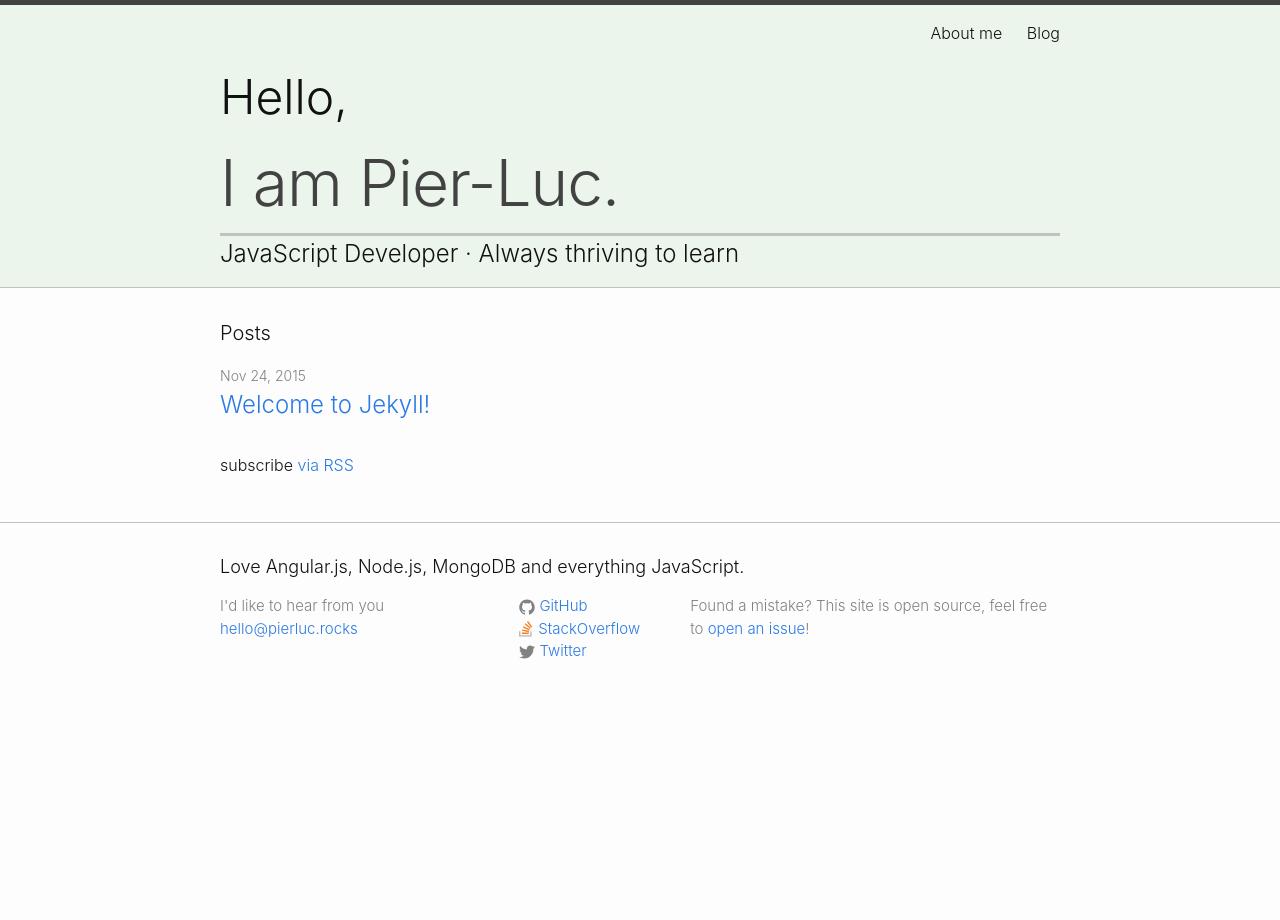
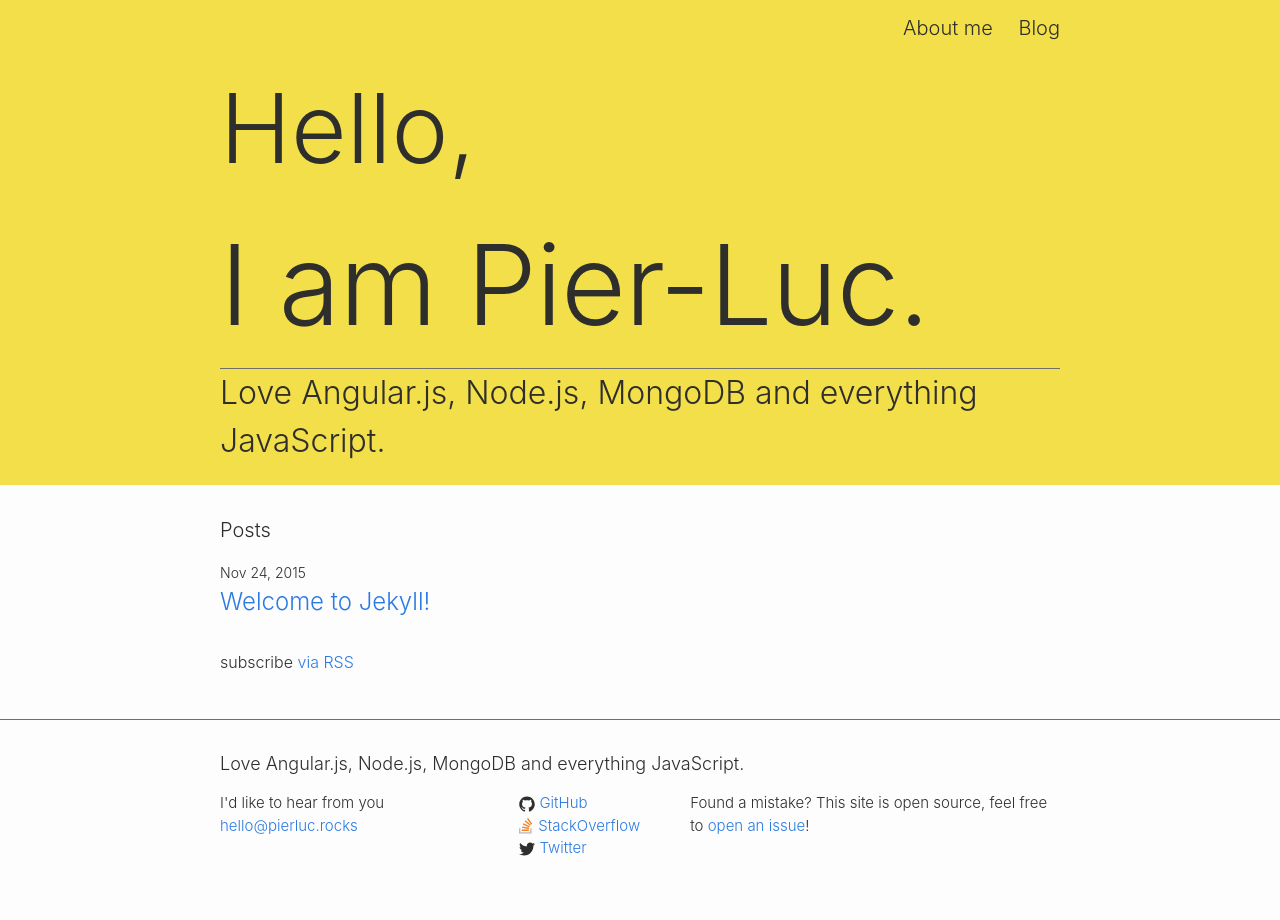
Before and after one commit to Zertz/Zertz.github.io, a Jekyll site: the page built from index.html, in a window 1280 px wide. Built offline with Jekyll 4.4.1, drawn with Linux system fonts in a browser that asks for light colours.

Commit message:
Improve header

```diff
--- a/_includes/header.html
+++ b/_includes/header.html
@@ -3,20 +3,18 @@
   <div class="wrapper">
 
     <nav class="site-nav">
-      <div class="trigger">
-        {% for my_page in site.pages %}
-          {% if my_page.title %}
-          <a class="page-link" href="{{ my_page.url | prepend: site.baseurl }}">{{ my_page.title }}</a>
-          {% endif %}
-        {% endfor %}
-      </div>
+      {% for my_page in site.pages %}
+        {% if my_page.title %}
+        <a class="page-link" href="{{ my_page.url | prepend: site.baseurl }}">{{ my_page.title }}</a>
+        {% endif %}
+      {% endfor %}
     </nav>
 
-    <h2 class="site-hello">Hello,</h2>
+    <h3 class="site-hello">Hello,</h3>
 
     <h1 class="site-title">I am Pier-Luc.</h1>
 
-    <h2>JavaScript Developer &middot; Always thriving to learn</h2>
+    <h2 class="site-description">{{ site.description }}</h2>
 
   </div>
 
--- a/_sass/_base.scss
+++ b/_sass/_base.scss
@@ -150,19 +150,6 @@ pre {
     }
 }
 
-
-
-/**
- * Site header
- */
-.site-header {
-    background-color: $plg-color;
-}
-
-.site-title {
-    border-bottom: 3px solid $grey-color-light;
-}
-
 /**
  * Wrapper
  */
--- a/_sass/_layout.scss
+++ b/_sass/_layout.scss
@@ -2,8 +2,7 @@
  * Site header
  */
 .site-header {
-    border-top: 5px solid $grey-color-dark;
-    border-bottom: 1px solid $grey-color-light;
+    background-color: $js-color;
     min-height: 56px;
 
     // Positioning context for the mobile navigation icon
@@ -11,6 +10,7 @@
 }
 
 .site-nav {
+    font-size: 1.25em;
     text-align: right;
     line-height: 56px;
 
@@ -30,21 +30,21 @@
 }
 
 .site-hello {
-  font-size: 3em;
+  @include font-size($h3-font-sizes);
   margin-bottom: 0;
 }
 
 .site-title {
-    font-size: 4em;
+    border-bottom: 1px solid $grey-color-light;
+    @include font-size($h1-font-sizes);
     font-weight: 300;
-    line-height: 100px;
     letter-spacing: -1px;
     margin-bottom: 0;
+}
 
-    &,
-    &:visited {
-        color: $grey-color-dark;
-    }
+.site-description {
+  @include font-size($h2-font-sizes);
+  margin-bottom: 20px;
 }
 
 
--- a/css/main.scss
+++ b/css/main.scss
@@ -6,33 +6,78 @@
 
 
 // Our variables
-$base-font-family: -apple-system, BlinkMacSystemFont, "Segoe UI", "Roboto", "Oxygen", "Ubuntu", "Cantarell", "Fira Sans", "Droid Sans", "Helvetica Neue", sans-serif;
-$base-font-size:   16px;
-$base-font-weight: 300;
-$small-font-size:  $base-font-size * 0.875;
-$base-line-height: 1.5;
+$base-font-family:  -apple-system, BlinkMacSystemFont, "Segoe UI", "Roboto", "Oxygen", "Ubuntu", "Cantarell", "Fira Sans", "Droid Sans", "Helvetica Neue", sans-serif;
+$base-font-size:    16px;
+$base-font-weight:  300;
+$small-font-size:   $base-font-size * 0.875;
+$base-line-height:  1.5;
 
-$spacing-unit:     30px;
+$spacing-unit:      30px;
 
-$text-color:       #111;
-$background-color: #fdfdfd;
-$brand-color:      #2a7ae2;
-$brand-color-light: lighten($brand-color, 45%);
+$text-color:      #2e2e2c;
+$background-color:#fdfdfd;
+$brand-color:     #2a7ae2;
+$brand-color-light: lighten($brand-color, 25%);
 $brand-color-dark:  darken($brand-color, 25%);
 
-$plg-color: rgba(235, 245, 235, 1);
+$js-color:        #f3df49;
 
-$grey-color:       #828282;
-$grey-color-light: lighten($grey-color, 25%);
-$grey-color-dark:  darken($grey-color, 25%);
+$grey-color:      #2e2e2c;
+$grey-color-light:  lighten($grey-color, 25%);
+$grey-color-dark:   darken($grey-color, 25%);
 
 // Width of the content area
-$content-width:    900px;
+$content-width:     900px;
 
-$on-palm:          600px;
-$on-laptop:        800px;
+$on-palm:           600px;
+$on-laptop:         800px;
 
+$breakpoints: (
+  small:  480px,
+  medium: 768px,
+  large:  1024px,
+  xlarge: 1200px
+);
 
+$h1-font-sizes: (
+  null:   3em,
+  small:  4em,
+  medium: 5em,
+  large:  6em,
+  xlarge: 7em
+);
+
+$h2-font-sizes: (
+  null:   1em,
+  small:  1.09em,
+  medium: 1.75em,
+  large:  2em,
+  xlarge: 2em
+);
+
+$h3-font-sizes: (
+  null:   2em,
+  small:  3em,
+  medium: 4em,
+  large:  6em,
+  xlarge: 6em
+);
+
+@mixin font-size($fs-map, $fs-breakpoints: $breakpoints) {
+  @each $fs-breakpoint, $fs-font-size in $fs-map {
+    @if $fs-breakpoint == null {
+      font-size: $fs-font-size;
+    }
+    @else {
+      @if map-has-key($fs-breakpoints, $fs-breakpoint) {
+        $fs-breakpoint: map-get($fs-breakpoints, $fs-breakpoint);
+      }
+      @media screen and (min-width: $fs-breakpoint) {
+        font-size: $fs-font-size;
+      }
+    }
+  }
+}
 
 // Use media queries like this:
 // @include media-query($on-palm) {
@@ -47,8 +92,6 @@ $on-laptop:        800px;
     }
 }
 
-
-
 // Import partials from `sass_dir` (defaults to `_sass`)
 @import
         "base",
```
